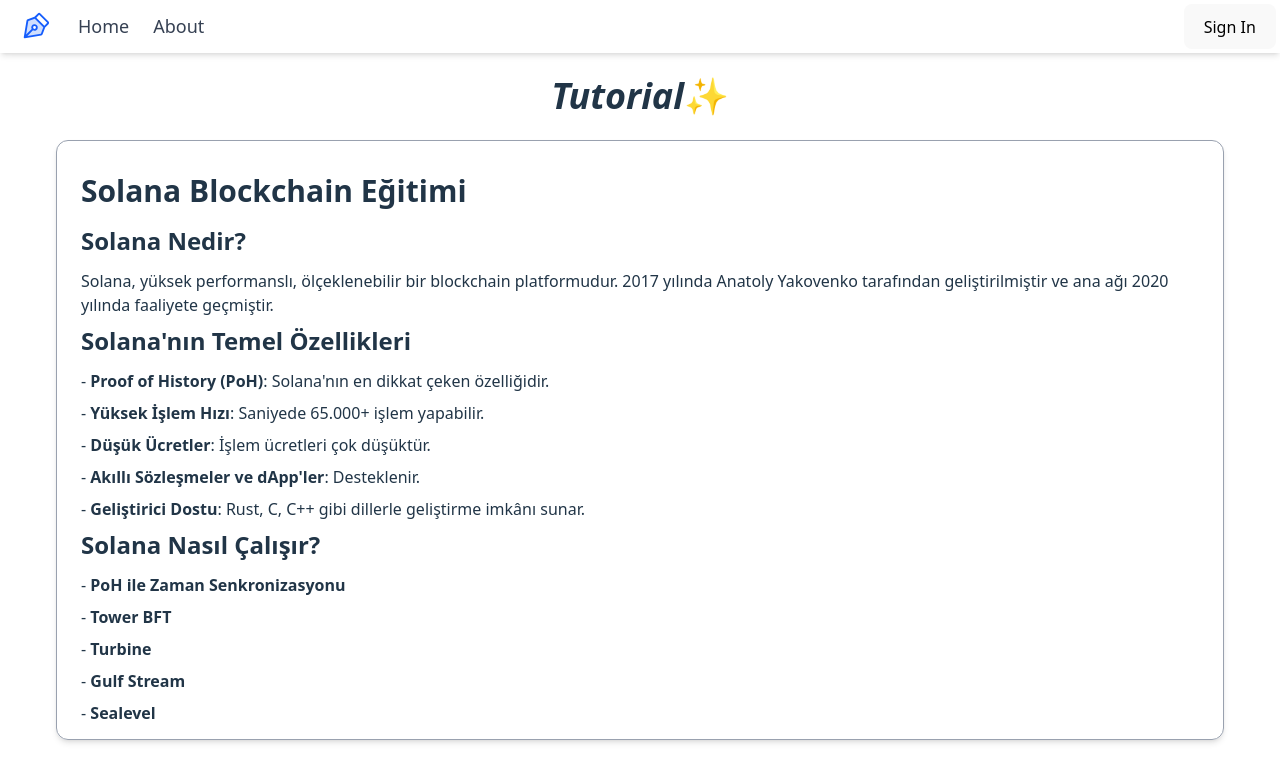
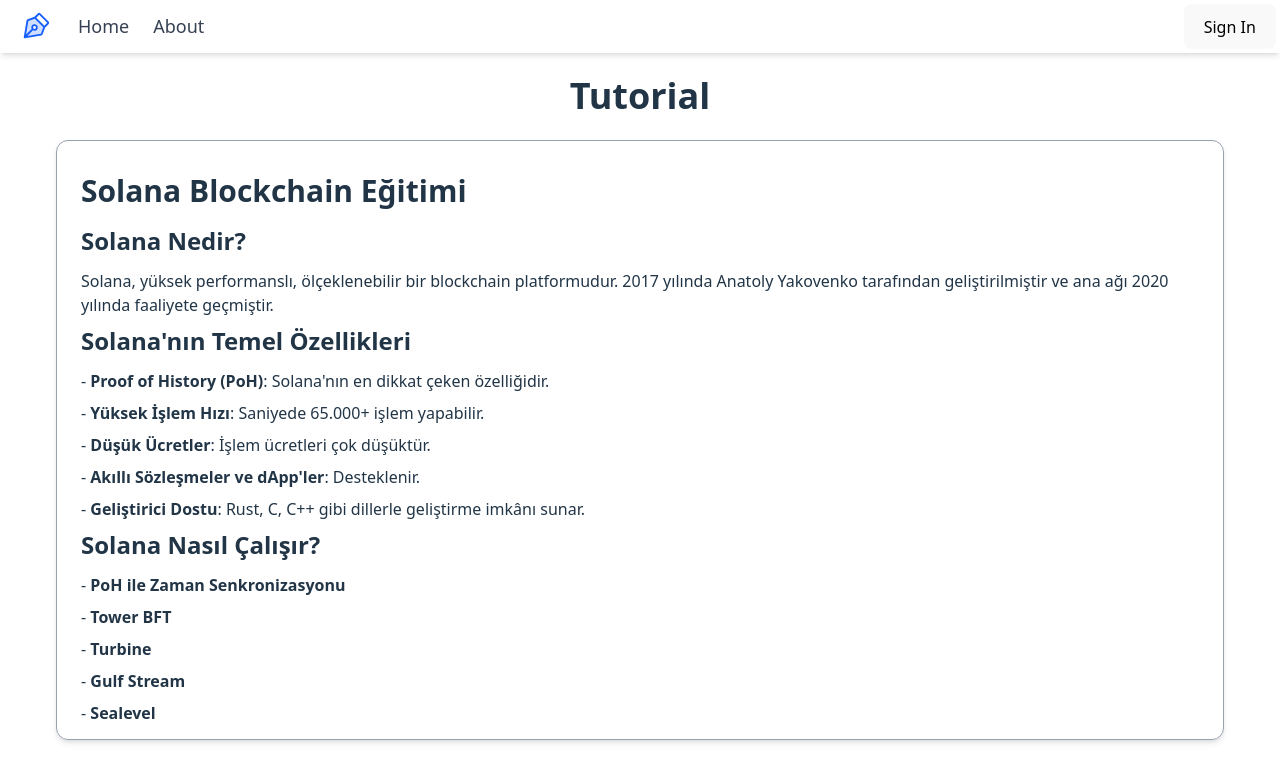
Before and after one commit to sbasrik/web1-team, a React (Vite) app: page / in a window 1280 px wide. Shown: the top 782 px of the page. Built offline with nearby package versions, Linux system fonts and the light colour scheme.

Commit message:
değişiklik

```diff
--- a/src/components/Test.tsx
+++ b/src/components/Test.tsx
@@ -4,7 +4,7 @@
     return (
         <div className="w-1/2">
             <div>
-                <p className="text-black-400 mt-10 text-4xl font-bold italic">Test✨</p>
+                <p className="text-black-400 mt-10 text-4xl font-bold">Test</p>
                 <SolanaQuiz/>
             </div>
         </div>
--- a/src/components/Tutorial.tsx
+++ b/src/components/Tutorial.tsx
@@ -4,7 +4,7 @@
     return (
         <div className="flex justify-end">
             <div>
-                <p className="text-black-400 mt-10 text-4xl font-bold italic">Tutorial✨</p>
+                <p className="text-black-400 mt-10 text-4xl font-bold">Tutorial</p>
                 <SolanaTutorial></SolanaTutorial>
             </div>
         </div>
```
